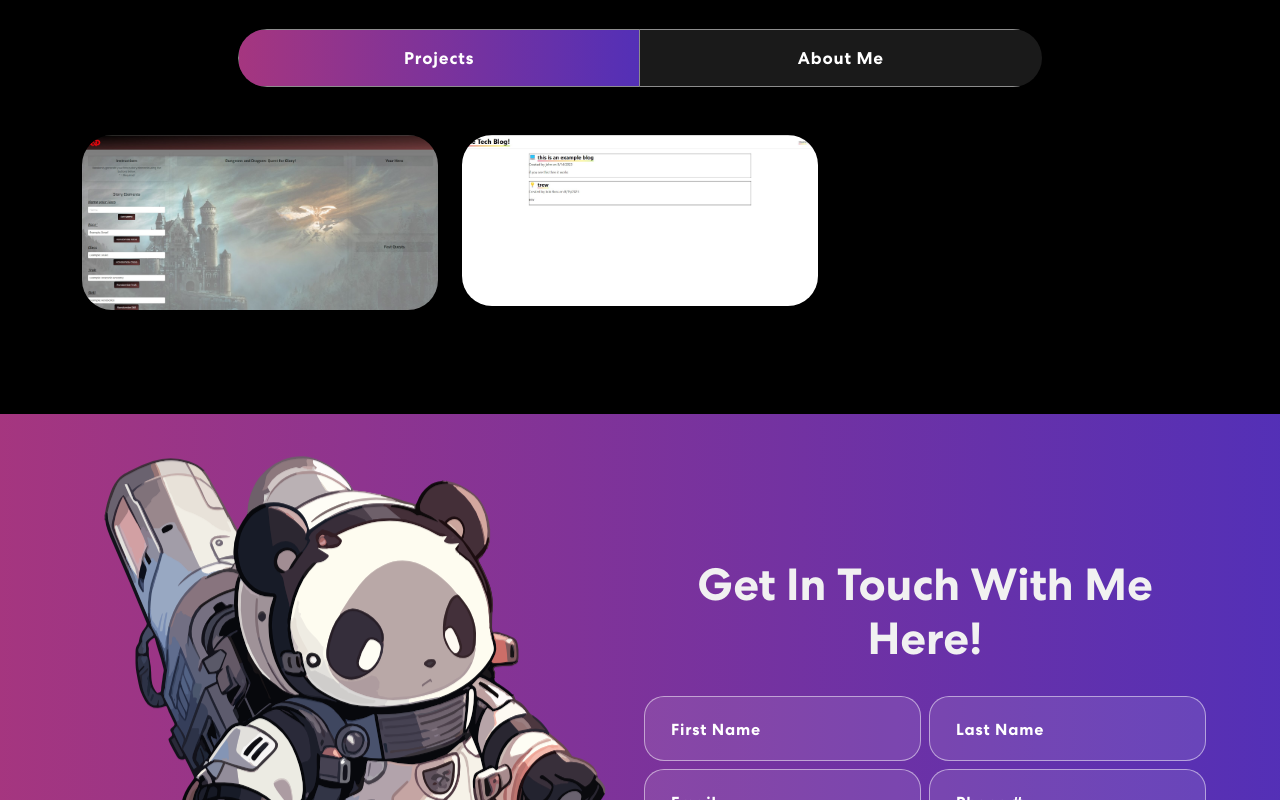
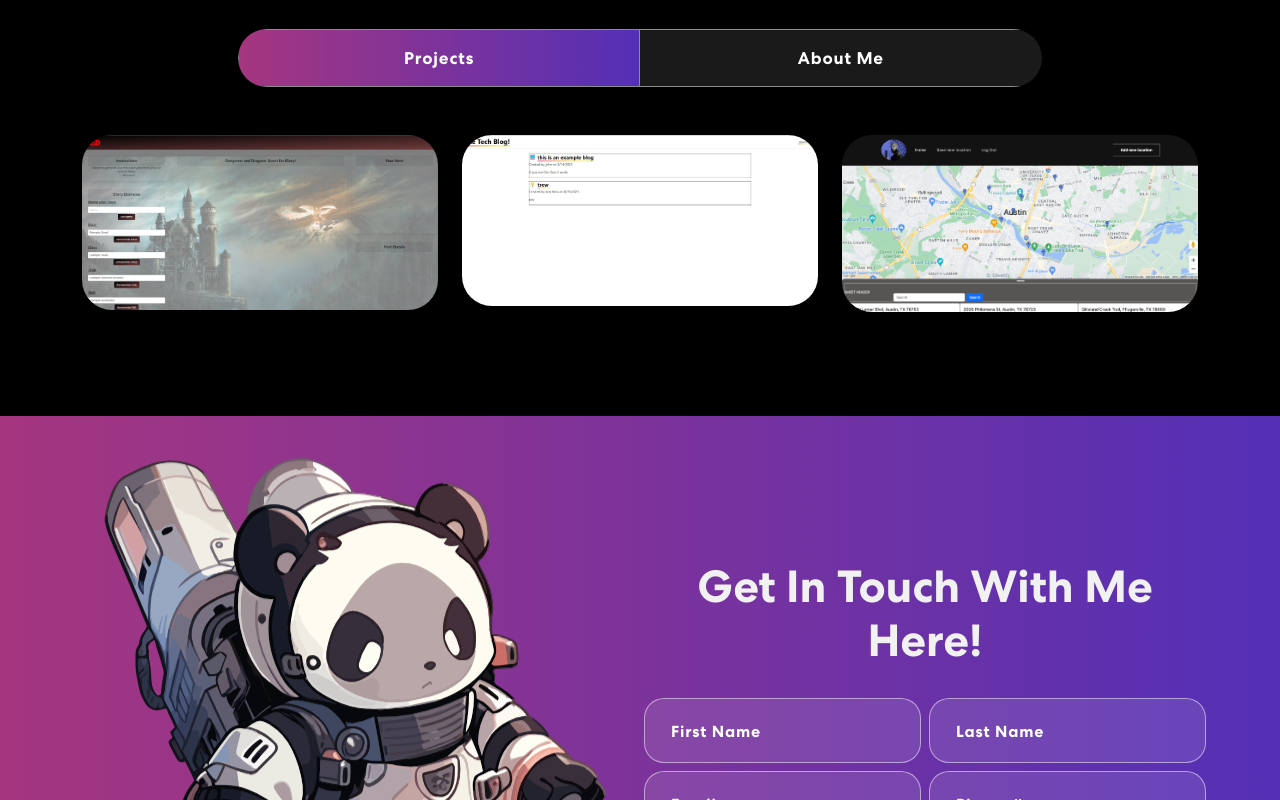
Before and after one commit to LucasWyski001/reactPortfolio, a React (Create React App) app: page / in a window 1280 px wide. Shown: the part 1660-2460 px from the top of the page. Built offline with nearby package versions, Linux system fonts and the light colour scheme.

Commit message:
added proj 3 into portfolio

```diff
--- a/src/App.css
+++ b/src/App.css
@@ -398,6 +398,9 @@ border-right: 0.08em solid #6e6d6d;
   top: 50%;
   opacity: 1;
 }
+.proj img{
+  height:400px;
+}
 .proj-txtx h4 {
   font-size: 30px;
   font-weight: 700;
--- a/src/components/ProjectCard.js
+++ b/src/components/ProjectCard.js
@@ -4,7 +4,7 @@ export const ProjectCard = ({title, description, imgUrl, projectLink}) =>{
         <Col sm={6} md={4}>
             <div className="proj-imgbx">
             <a href={projectLink} target="_blank" rel="noopener noreferrer">
-                <img src={imgUrl} />
+                <img src={imgUrl}/>
             </a>
                 <div className="proj-txtx">
                     <h4> <a href={projectLink} target="_blank" rel="noopener noreferrer"  style={{ textDecoration: "none", color:"white" }}>
--- a/src/components/Projects.js
+++ b/src/components/Projects.js
@@ -5,6 +5,7 @@ import projImg1 from "../assets/img/project1.jpg";
 import projImg2 from "../assets/img/tech-blog.jpg";
 import 'animate.css';
 import TrackVisibility from 'react-on-screen';
+import projImg3 from "../assets/img/PROJ3PORT.png"
 
 
 
@@ -22,6 +23,12 @@ export const Projects= () =>{
             description: "This project uses Node.JS, Express, HandleBars, MySQL2. This application is a place where users can create an account, comment on other posts, and edit/delete there own posts.",
             imgUrl: projImg2,
             projectLink: "https://tech-bloggers-5fd0dafa339d.herokuapp.com/",
+        },
+        {
+            title:"Water Enviorment Tracker",
+            description: "This project is developed using the MERN stack, Mongo.db, express, React, and node. I worked on this application with a group where we created an app where users can find filtered water and fountains while out DISCLAIMER: THIS WEB APP IS RESPONSIVE BUT MADE FOR MOBILE",
+            imgUrl: projImg3,
+            projectLink: "https://water-environment-tracker-286add31110c.herokuapp.com/",
         },
     ]
     return(
```
Also changed, not shown: src/assets/img/PROJ3IMG.jpg (added), src/assets/img/PROJ3PORT.png (added).
